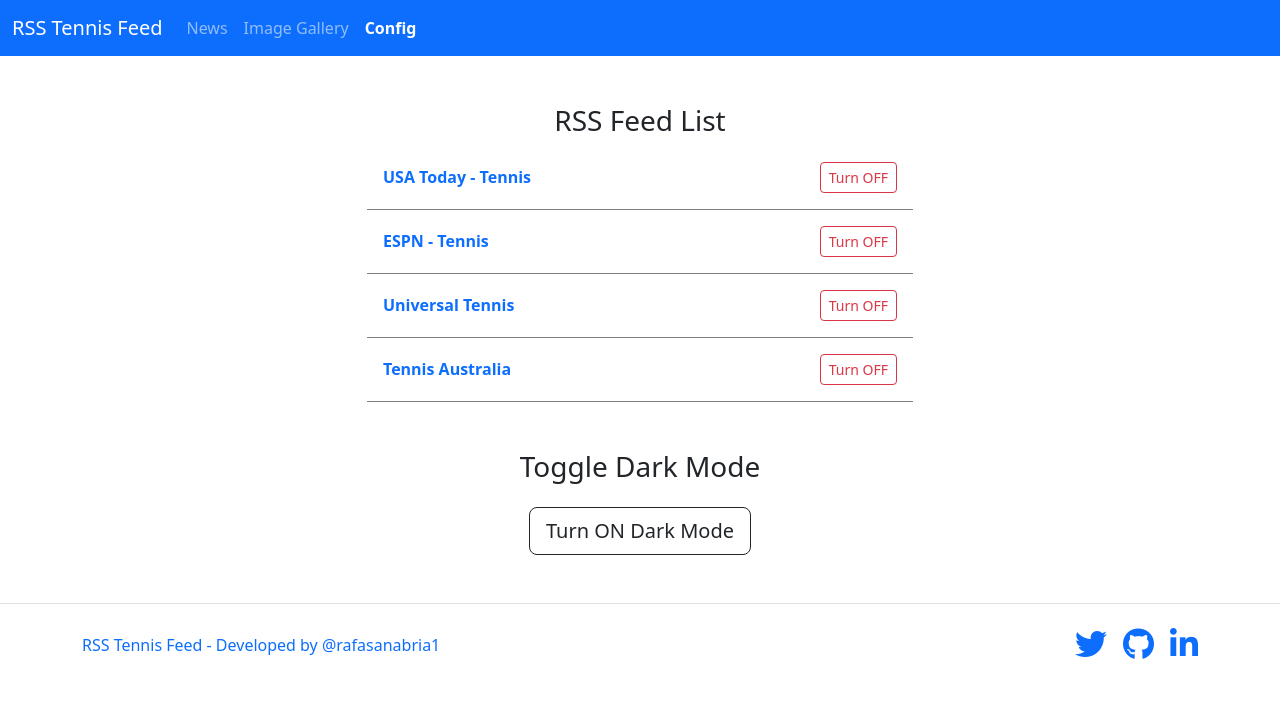
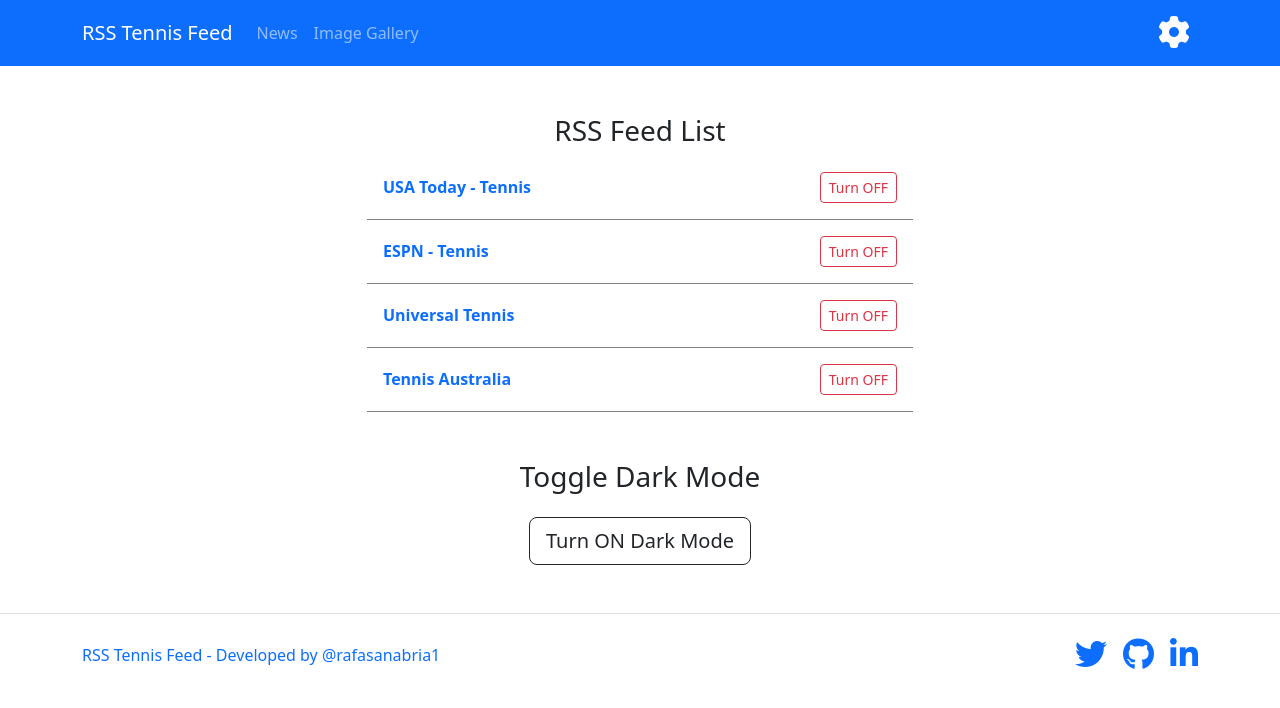
Before and after one commit to landsurveyorsunited/rss-reader-surveyors, a React (Create React App) app: page /configuration in a window 1280 px wide. Shown: the top 708 px of the page. Built offline with nearby package versions, Linux system fonts and the light colour scheme.

Commit message:
Responsive menu fixed. Header & Footer styles fixed.

```diff
--- a/src/components/Footer.js
+++ b/src/components/Footer.js
@@ -2,20 +2,20 @@
 
 export const Footer = () => {
   return (
-    <div className='footer border-top mt-5'>
-      <div className='container'>
-        <footer className="d-flex flex-wrap justify-content-between align-items-center my-4 ">
-          <div className="col-md-4 d-flex align-items-center text-primary">
+    <footer className='footer border-top mt-5'>
+      <div className='container-fluid container-md'>
+        <div className='row my-4 align-items-center'>
+          <div className="text-primary col-12 col-md-8 text">
             RSS Tennis Feed - Developed by @rafasanabria1
           </div>
 
-          <ul className="nav col-md-4 justify-content-end list-unstyled d-flex">
-            <li className="ms-3"><a className="text-primary" href="https://twitter.com/rafasanabria1"  target="_blank" rel="noreferrer"><i className="fa-brands fa-twitter fa-2x"></i></a></li>
-            <li className="ms-3"><a className="text-primary" href="https://github.com/rafasanabria1"  target="_blank" rel="noreferrer"><i className="fa-brands fa-github fa-2x"></i></a></li>
-            <li className="ms-3"><a className="text-primary" href="https://www.linkedin.com/in/rafasanabria1/" target="_blank" rel="noreferrer"><i className="fa-brands fa-linkedin-in fa-2x"></i></a></li>
-          </ul>
-        </footer>
+          <div className="col-12 col-md-4 icons">
+            <a className="text-primary" href="https://twitter.com/rafasanabria1"  target="_blank" rel="noreferrer"><i className="fa-brands fa-twitter fa-2x"></i></a>
+            <a className="text-primary ms-3" href="https://github.com/rafasanabria1"  target="_blank" rel="noreferrer"><i className="fa-brands fa-github fa-2x"></i></a>
+            <a className="text-primary ms-3" href="https://www.linkedin.com/in/rafasanabria1/" target="_blank" rel="noreferrer"><i className="fa-brands fa-linkedin-in fa-2x"></i></a>
+          </div>
+        </div>
       </div>
-    </div>
+    </footer>
   )
 }
--- a/src/components/Header.js
+++ b/src/components/Header.js
@@ -1,26 +1,28 @@
 import React from 'react'
 import {NavLink} from 'react-router-dom'
+import 'bootstrap/dist/js/bootstrap.bundle';
 
 export const Header = () => {
   return (
-    <div className='header'>
+    <header className='header'>
       <nav className="navbar sticky-top navbar-expand-lg navbar-dark bg-primary">
-        <div className="container-fluid">
+        <div className="container">
           <NavLink to="/" className="navbar-brand">RSS Tennis Feed</NavLink>
-          <div className="collapse navbar-collapse" id="navbarRSSFeed">
+          <button className="navbar-toggler" type="button" data-bs-toggle="collapse" data-bs-target="#navbarRSSFeed" aria-controls="navbarRSSFeed" aria-expanded="false" aria-label="Toggle navigation">
+            <span className="navbar-toggler-icon"></span>
+          </button>
+          <div className="collapse navbar-collapse justify-content-between align-items-center buttons-container" id="navbarRSSFeed">
             <div className="navbar-nav">
               <NavLink to="/news-feed" className={({isActive}) => ('nav-link ' + (isActive ? "active" : ''))}>News</NavLink>
               <NavLink to="/photos-feed" className={({isActive}) => ('nav-link ' + (isActive ? "active" : ''))}>Image Gallery</NavLink>
             </div>
-            <div className="navbar-nav ">
-              <NavLink to="/configuration" className={({isActive}) => ('nav-link ' + (isActive ? "active" : ''))}>Config</NavLink>
+            <div className='navbar-nav'>
+              <NavLink to="/configuration" className={({isActive}) => ('nav-link ' + (isActive ? "active" : ''))}><span>Configuration </span><i className='fa fa-gear fa-2x' /></NavLink>
             </div>
           </div>
-          <button className="navbar-toggler" type="button" data-bs-toggle="collapse" data-bs-target="#navbarRSSFeed" aria-controls="navbarRSSFeed" aria-expanded="false" aria-label="Toggle navigation">
-            <span className="navbar-toggler-icon"></span>
-          </button>
+
         </div>
       </nav>
-    </div>
+    </header>
   )
 }
--- a/src/components/PhotosFeed.js
+++ b/src/components/PhotosFeed.js
@@ -25,11 +25,9 @@
         let id            = 'wta-' + index;
         let img_obj       = item.getElementsByTagName ("media:thumbnail")[0];
         let url           = img_obj.getAttribute ('url');
-        let alt           = item.querySelector ('title').text;
+        let title         = item.querySelector ('title').text;
 
-        let link = item.querySelector ("link").textContent;
-
-        return {id, originalAlt: alt, original: url, thumbnail: url};
+        return {id, originalTitle: title, originalAlt: title, original: url, thumbnail: url};
       });
 
       setAllPhotos (all_photos_new);
@@ -42,7 +40,6 @@
 
   useEffect ( () => {
 
-    console.log (all_photos);
     setLoading (false);
   }, [all_photos]);
 
@@ -60,7 +57,7 @@
           )
       }
       {
-          ! loading && all_photos.length > 0 && (<ImageGallery items={all_photos} showIndex={true} showThumbnails={false} showPlayButton={false}/>)
+          ! loading && all_photos.length > 0 && (<ImageGallery items={all_photos} showIndex={true} showThumbnails={false} showPlayButton={false} disableThumbnailScroll={true} disableThumbnailSwipe={true}/>)
       }
     </div>
   )
--- a/src/css/styles.scss
+++ b/src/css/styles.scss
@@ -1,6 +1,22 @@
-.navbar-nav {
-    .active {
-        font-weight: bold;
+.header {
+
+    .buttons-container {
+
+        @media (max-width: 991px) {
+            i, svg {
+                display: none;
+            }
+        }
+        @media (min-width: 991px) {
+            span {
+                display: none;
+            }
+        }
+    }
+    .navbar-nav {
+        .active {
+            font-weight: bold;
+        }
     }
 }
 
@@ -15,6 +31,25 @@
     @media (max-width: 991px) {
         span {
             font-size: 8vw;
+        }
+    }
+}
+
+.footer {
+    @media (max-width: 768px) {
+        div.text, div.icons {
+            text-align: center;
+        }
+        div.icons {
+            margin-top: 1em;
+        }
+    }
+    @media (min-width: 769px) {
+        div.text {
+            text-align: left;
+        }
+        div.icons {
+            text-align: right;
         }
     }
 }
@@ -81,7 +116,7 @@
             object-fit: cover;
             object-position: top;
         }
-        @media (max-width: 1199px) {
+        @media (min-width: 992px) and (max-width: 1199px) {
 
             height: 25vw;
             object-fit: cover;
@@ -103,9 +138,24 @@
         margin: 0 auto;
         width: 80hv;
 
-        .image-gallery-content .image-gallery-slide .image-gallery-image {
+        .image-gallery-content {
+            .image-gallery-slide {
 
-            max-height: calc(80vh)!important;
+                .image-gallery-image {
+
+                    max-height: calc(70vh)!important;
+                }
+            }
+            &.fullscreen {
+
+                .image-gallery-slide {
+
+                    .image-gallery-image {
+
+                        max-height: calc(100vh)!important;
+                    }
+                }
+            }
         }
     }
 }
```
